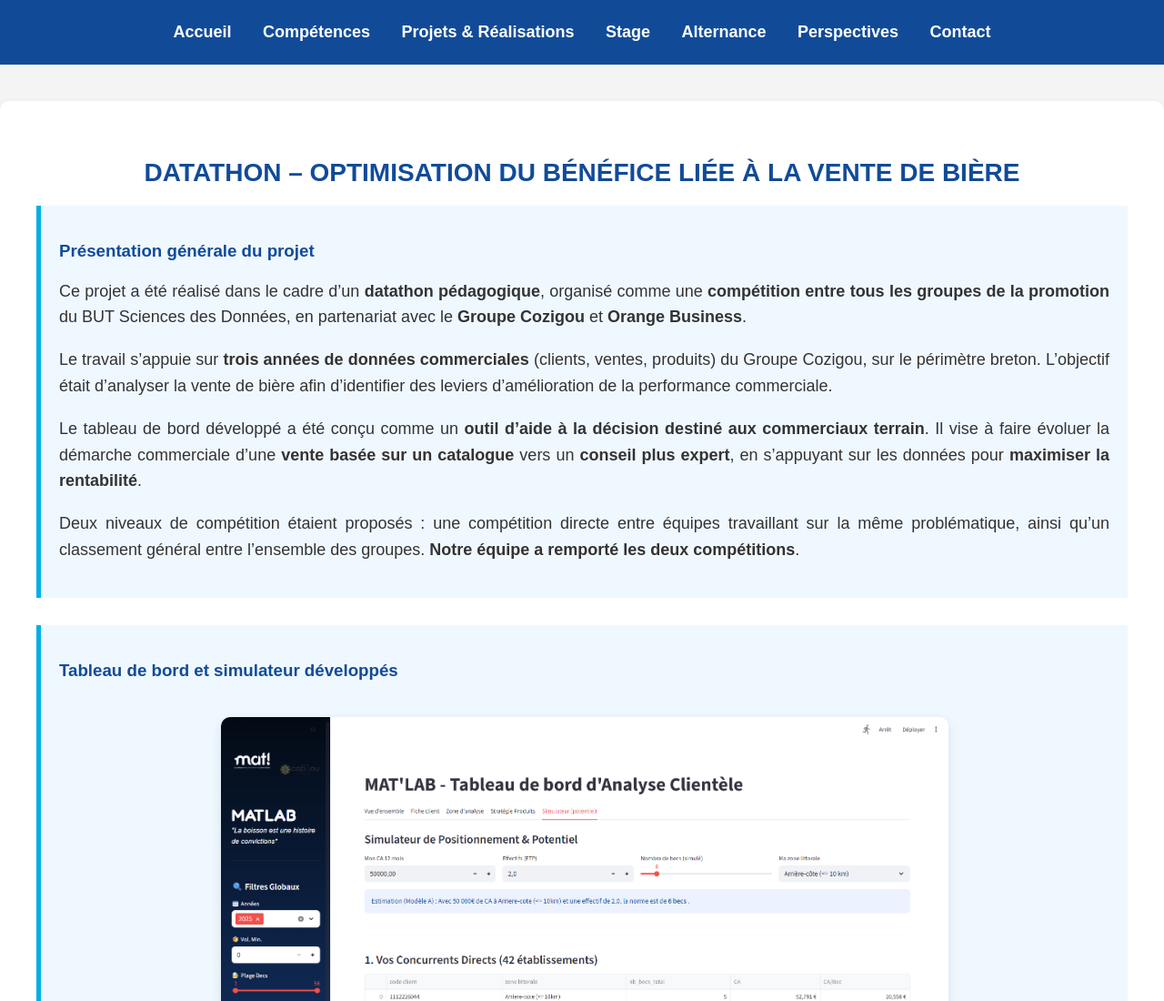
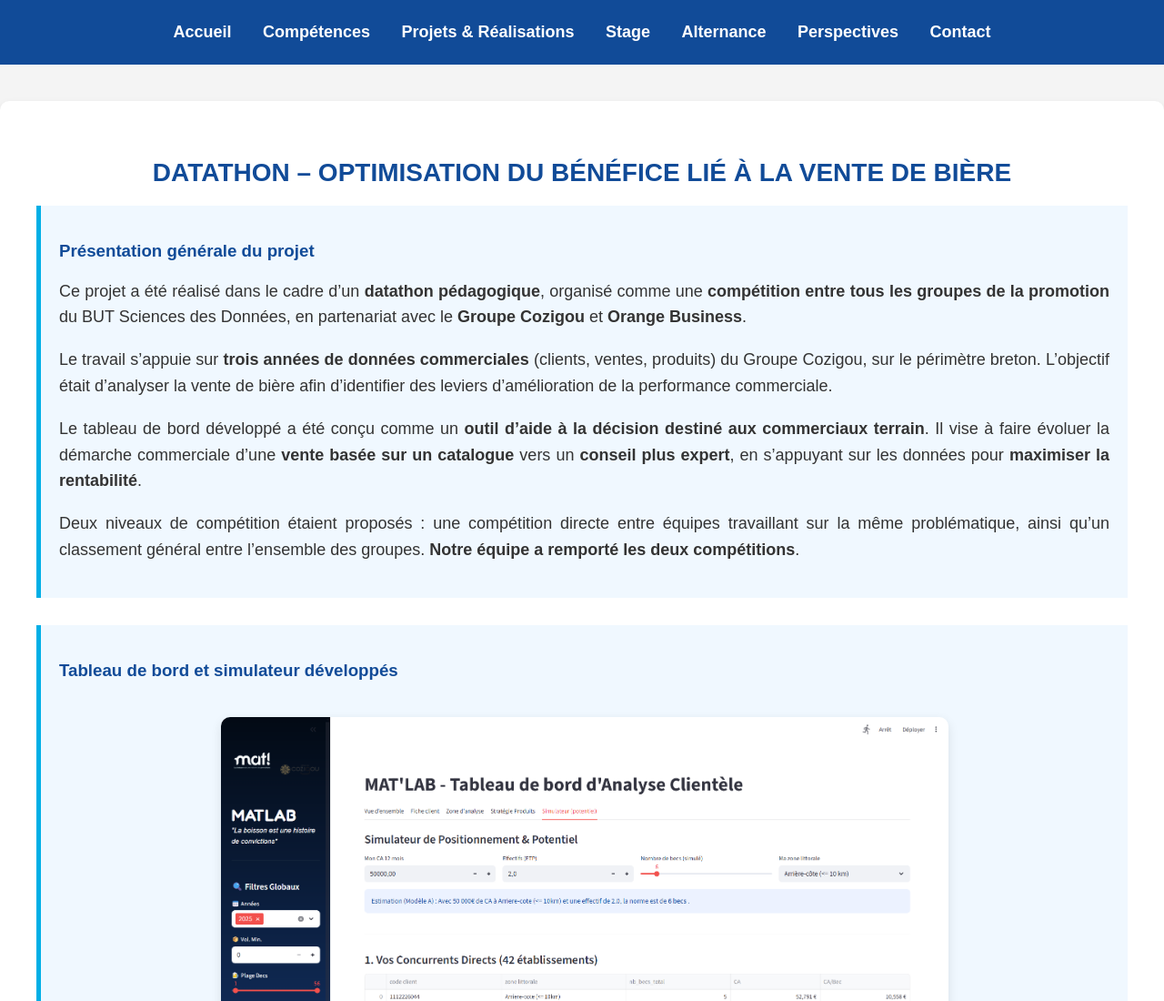
Before and after one commit to arianeschrd/Portfolio_AS, a plain HTML site: page sae_datathon_biere.html in a window 1280 px wide. Shown: the top 1100 px of the page at 91% size. Drawn offline with Linux system fonts and the light colour scheme.

Commit message:
Update sae_datathon_biere.html

```diff
--- a/sae_datathon_biere.html
+++ b/sae_datathon_biere.html
@@ -58,7 +58,7 @@
 </header>
 
 <div class="container">
-  <h2>Datathon – Optimisation du bénéfice liée à la vente de bière</h2>
+  <h2>Datathon – Optimisation du bénéfice lié à la vente de bière</h2>
 
   <div class="highlight">
     <h3>Présentation générale du projet</h3>
```
